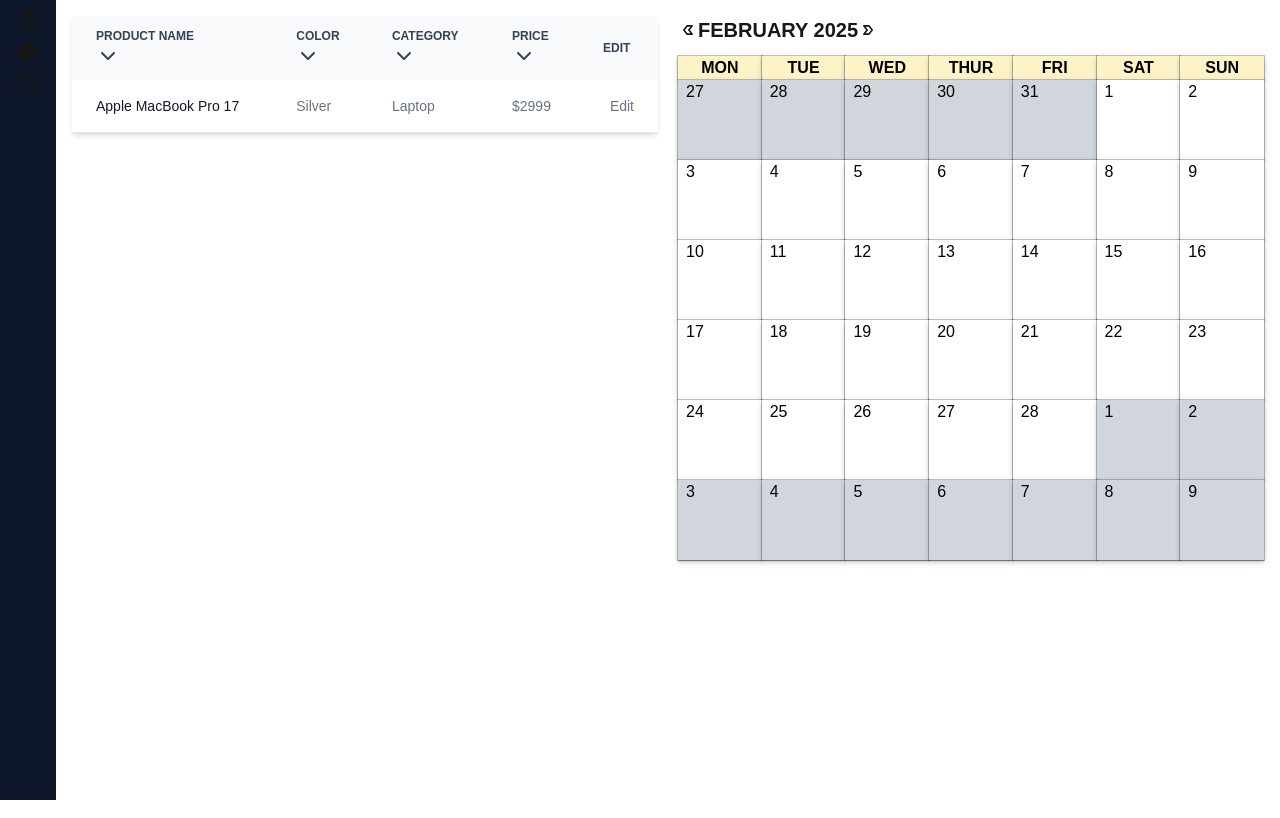
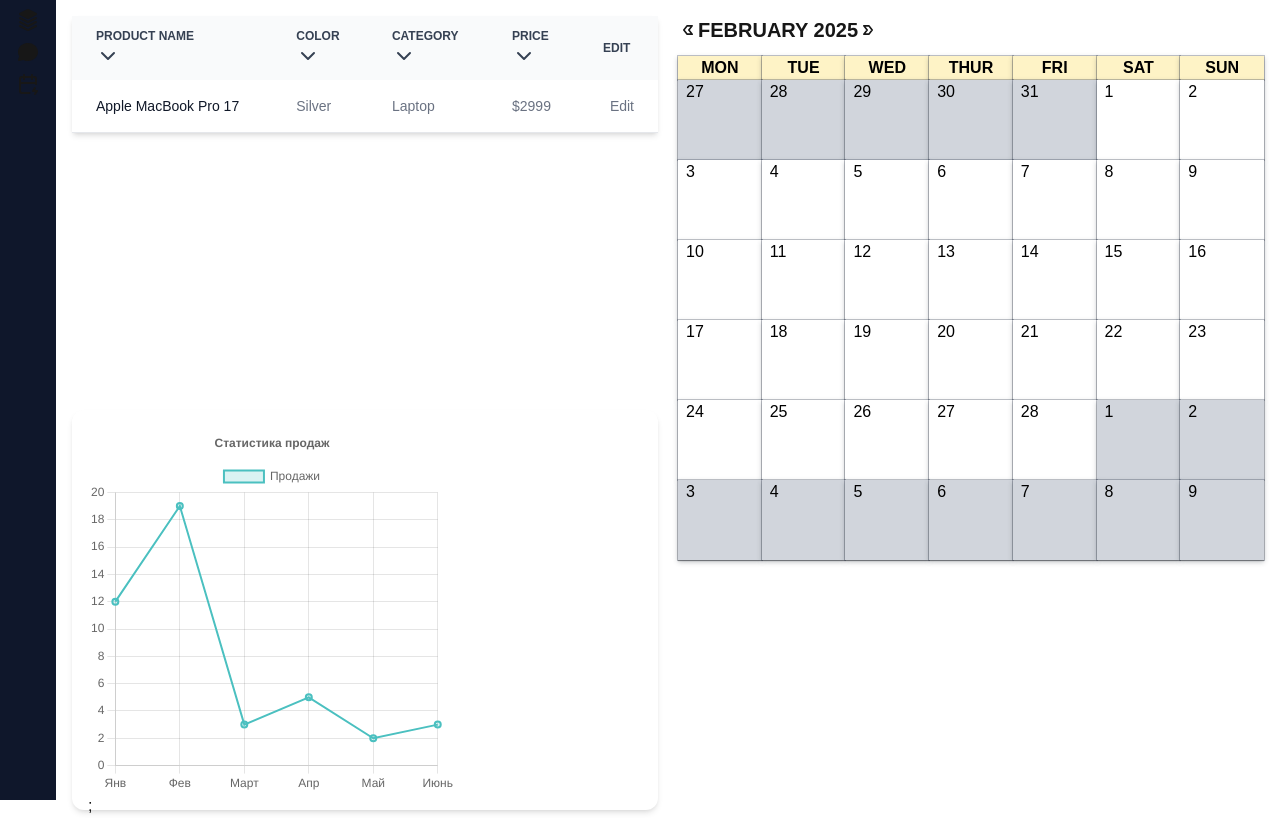
Before and after one commit to EvgeniyHalimon/Stash-AI, a Next.js app: page / in a window 1280 px wide. Built offline with nearby package versions, Linux system fonts and the light colour scheme.

Commit message:
added chart

```diff
--- a/app/page.tsx
+++ b/app/page.tsx
@@ -1,10 +1,11 @@
-import { Calendar, StashTable } from '@/components';
+import { Calendar, StashTable, Chart } from '@/components';
 
 export default function Home() {
   return (
     <div className="w-full grid xl:grid-cols-2 xl:grid-rows-2 gap-5 p-4">
       <StashTable />
       <Calendar />
+      <Chart />
     </div>
   );
 }
--- /dev/null
+++ b/components/Chart/Chart.tsx
@@ -0,0 +1,57 @@
+'use client';
+
+import React from 'react';
+import { Line } from 'react-chartjs-2';
+import {
+  Chart as ChartJS,
+  CategoryScale,
+  LinearScale,
+  PointElement,
+  LineElement,
+  Title,
+  Tooltip,
+  Legend,
+} from 'chart.js';
+
+ChartJS.register(
+  CategoryScale,
+  LinearScale,
+  PointElement,
+  LineElement,
+  Title,
+  Tooltip,
+  Legend,
+);
+
+const data = {
+  labels: ['Янв', 'Фев', 'Март', 'Апр', 'Май', 'Июнь'],
+  datasets: [
+    {
+      label: 'Продажи',
+      data: [12, 19, 3, 5, 2, 3],
+      borderColor: 'rgb(75, 192, 192)',
+      backgroundColor: 'rgba(75, 192, 192, 0.2)',
+      borderWidth: 2,
+      fill: true,
+    },
+  ],
+};
+
+const options = {
+  responsive: true,
+  plugins: {
+    legend: { position: 'top' as const },
+    title: { display: true, text: 'Статистика продаж' },
+  },
+  scales: {
+    y: { beginAtZero: true },
+  },
+};
+
+export const Chart = () => {
+  return (
+    <div className="w-full h-[400px] max-w-[600px] mx-auto bg-white p-4 rounded-xl shadow-md">
+      <Line data={data} options={options} height={'300px'} />;
+    </div>
+  );
+};
--- /dev/null
+++ b/components/Chart/index.ts
@@ -0,0 +1 @@
+export * from './Chart';
--- a/components/index.ts
+++ b/components/index.ts
@@ -1,5 +1,6 @@
 export * from './Calendar';
 export * from './Chat';
+export * from './Chart';
 export * from './Icons';
 export * from './Navigation';
 export * from './StashTable';
```
Also changed, not shown: package.json (+8 -6 lines), 1 other file (tests, documents, lock files or other folders).
